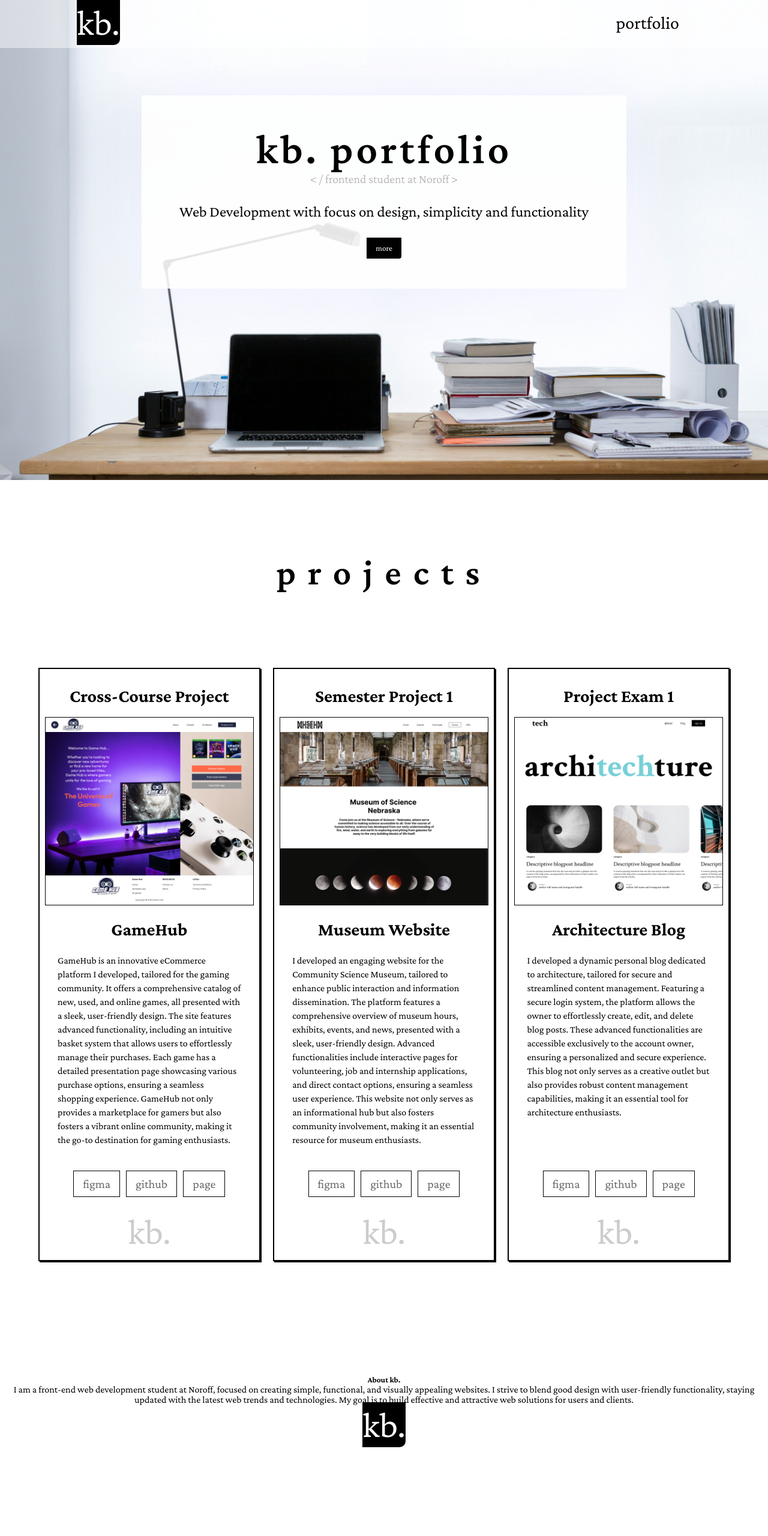
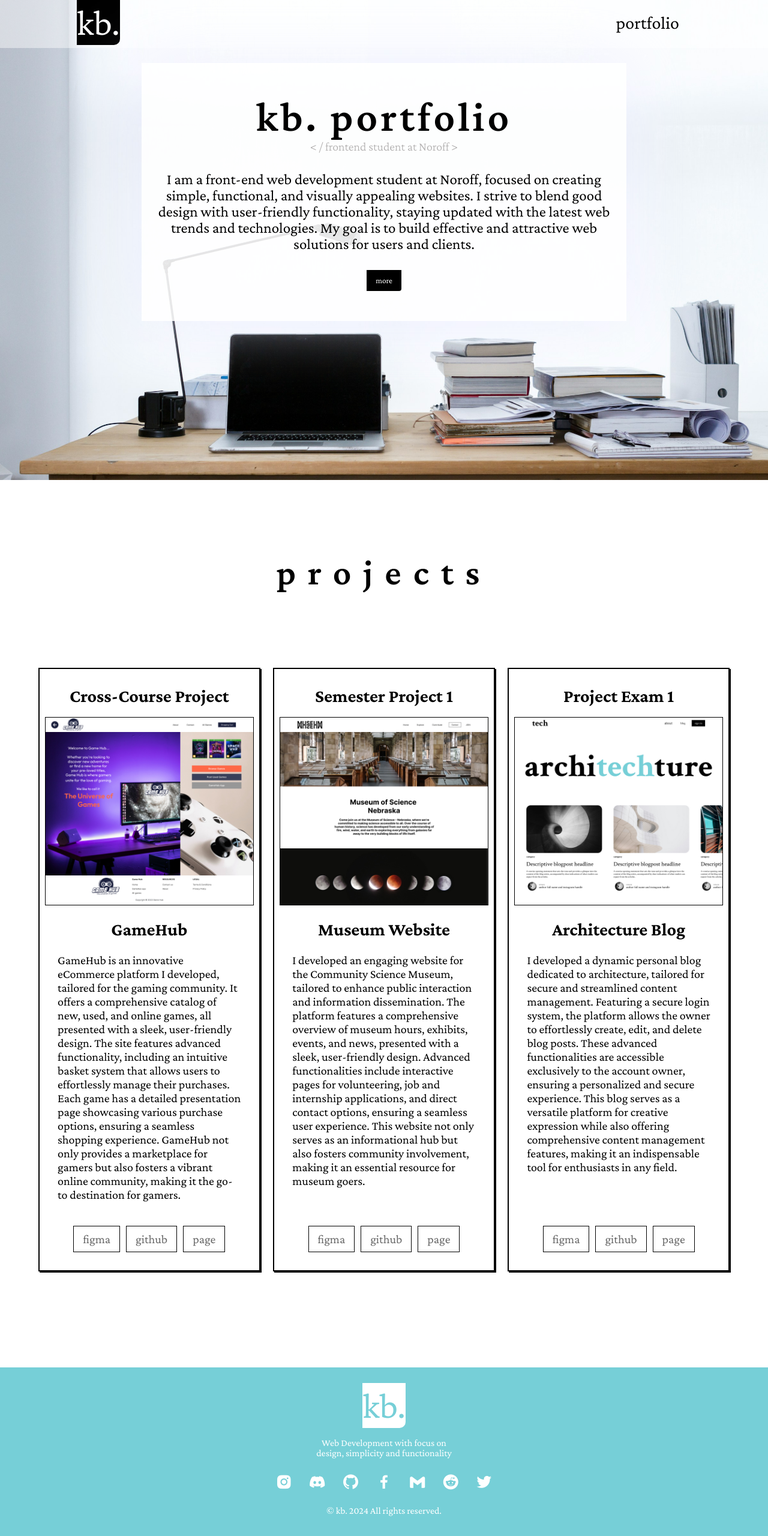
Before and after one commit to KatrBjo/portfolio, a plain HTML site: page index.html in a window 1280 px wide. Shown: the whole page at 60% size. Before the commit the page ends 2438 px from the top, so only its background shows below. Drawn offline with nearby package versions, Linux system fonts and the light colour scheme.

Commit message:
footer design added

```diff
--- a/index.html
+++ b/index.html
@@ -27,7 +27,12 @@
 
          <h2> < / frontend student at Noroff > </h2>
 
-         <p> Web Development with focus on design, simplicity and functionality </p>
+
+         <p>I am a front-end web development student at Noroff,
+            focused on creating simple, functional, and visually appealing websites.
+            I strive to blend good design with user-friendly functionality,
+            staying updated with the latest web trends and technologies.
+            My goal is to build effective and attractive web solutions for users and clients.</p>
 
         <a href="#projects"><button class="button">more</button></a>
 
@@ -54,7 +59,7 @@
             <h4>GameHub</h4>
 
             <p>
-                GameHub is an innovative eCommerce platform I developed, tailored for the gaming community. It offers a comprehensive catalog of new, used, and online games, all presented with a sleek, user-friendly design. The site features advanced functionality, including an intuitive basket system that allows users to effortlessly manage their purchases. Each game has a detailed presentation page showcasing various purchase options, ensuring a seamless shopping experience. GameHub not only provides a marketplace for gamers but also fosters a vibrant online community, making it the go-to destination for gaming enthusiasts.
+                GameHub is an innovative eCommerce platform I developed, tailored for the gaming community. It offers a comprehensive catalog of new, used, and online games, all presented with a sleek, user-friendly design. The site features advanced functionality, including an intuitive basket system that allows users to effortlessly manage their purchases. Each game has a detailed presentation page showcasing various purchase options, ensuring a seamless shopping experience. GameHub not only provides a marketplace for gamers but also fosters a vibrant online community, making it the go-to destination for gamers.
             </p>
 
 
@@ -74,7 +79,7 @@
 
 
 
-            <a href="index.html" class="logo black">kb.</a>
+
 
         </figure>
 
@@ -87,7 +92,7 @@
             <h4> Museum Website </h4>
 
             <p>
-                I developed an engaging website for the Community Science Museum, tailored to enhance public interaction and information dissemination. The platform features a comprehensive overview of museum hours, exhibits, events, and news, presented with a sleek, user-friendly design. Advanced functionalities include interactive pages for volunteering, job and internship applications, and direct contact options, ensuring a seamless user experience. This website not only serves as an informational hub but also fosters community involvement, making it an essential resource for museum enthusiasts.
+                I developed an engaging website for the Community Science Museum, tailored to enhance public interaction and information dissemination. The platform features a comprehensive overview of museum hours, exhibits, events, and news, presented with a sleek, user-friendly design. Advanced functionalities include interactive pages for volunteering, job and internship applications, and direct contact options, ensuring a seamless user experience. This website not only serves as an informational hub but also fosters community involvement, making it an essential resource for museum goers.
             </p>
 
 
@@ -105,7 +110,7 @@
                 </ul>
             </div>
 
-            <a href="index.html" class="logo black">kb.</a>
+
         </figure>
 
         <figure class="project-column">
@@ -116,7 +121,7 @@
             <h4>Architecture Blog</h4>
 
                 <p>
-                    I developed a dynamic personal blog dedicated to architecture, tailored for secure and streamlined content management. Featuring a secure login system, the platform allows the owner to effortlessly create, edit, and delete blog posts. These advanced functionalities are accessible exclusively to the account owner, ensuring a personalized and secure experience. This blog not only serves as a creative outlet but also provides robust content management capabilities, making it an essential tool for architecture enthusiasts.
+                    I developed a dynamic personal blog dedicated to architecture, tailored for secure and streamlined content management. Featuring a secure login system, the platform allows the owner to effortlessly create, edit, and delete blog posts. These advanced functionalities are accessible exclusively to the account owner, ensuring a personalized and secure experience. This blog serves as a versatile platform for creative expression while also offering comprehensive content management features, making it an indispensable tool for enthusiasts in any field.
                 </p>
 
             <div class="card-link">
@@ -130,7 +135,7 @@
                 </ul>
             </div>
 
-            <a href="index.html" class="logo black">kb.</a>
+
         </figure>
 
     </article>
@@ -143,10 +148,21 @@
 
 <footer>
 
-    <h5>About kb.</h5>
-    <p>I am a front-end web development student at Noroff, focused on creating simple, functional, and visually appealing websites. I strive to blend good design with user-friendly functionality, staying updated with the latest web trends and technologies. My goal is to build effective and attractive web solutions for users and clients.</p>
+    <a href="index.html" class="logo">kb.</a>
 
-    <a href="index.html" class="logo">kb.</a>
+    <p> Web Development with focus on <br> design, simplicity and functionality </p>
+
+    <div class="footer-links">
+    <i class='bx bxl-instagram-alt'></i>
+    <i class='bx bxl-discord-alt'></i>
+    <i class='bx bxl-github'></i>
+    <i class='bx bxl-facebook'></i>
+    <i class='bx bxl-gmail'></i>
+    <i class='bx bxl-reddit'></i>
+    <i class='bx bxl-twitter'></i>
+    </div>
+
+    <p>&copy kb. 2024 All rights reserved. </p>
 
 </footer>
 
--- a/style.css
+++ b/style.css
@@ -31,7 +31,7 @@
   .header {
       min-height: 100vh;
       width: 100%;
-      background-image: url(img/freddie-marriage-vSchPA-YA_A-unsplash.jpg);
+      background-image: url(img/freddie-marriage-vSchPA-YA_A-unsplash-3.jpg);
       background-position: bottom;
       background-size: cover;
   }
@@ -196,6 +196,7 @@
 }
 
   .project-column p {
+    font-size: 20px;
       padding: 20px;
       line-height: 23px;
       text-align: left;
@@ -257,14 +258,42 @@
     width: 100%;
     text-align: center;
     padding: 30px 0;
+    background-color: #76CFD7;
   }
 
-  footer h4{
+  footer h5{
+    font-size: 30px;
     margin-bottom: 25px;
     margin-top: 20px;
     font-weight: 600;
+    color: white;
   }
 
+  footer p{
+    margin-bottom: 25px;
+    margin-top: 20px;
+    font-weight: 400;
+    color: white;
+  }
+
+
+
+  .footer-links{
+    width: 100%;
+    font-size: 30px;
+    color: white;
+  }
+
+  footer .logo{
+    width: 100%;
+    font-size: 60px;
+    background-color: white;
+    color: #76CFD7;
+  }
+
+  i{
+    margin: 0 10px;
+  }
 
   /* ----------------------------- */
   /* ------- media queries ------- */
@@ -318,16 +347,49 @@
           flex-direction: column;
       }
 
+      .projects h2 {
+        font-size: 30px;
+        letter-spacing: 10px;
+        font-weight: 600;
+        color: rgb(0, 0, 0);
+    }
+
       .project-column h3 {
-        font-size: 30px;
+        font-size: 20px;
         color: rgb(0, 0, 0);
-        line-height: 100px;
+        line-height: 70px;
     }
 
     .project-column h4 {
-        font-size: 30px;
+        font-size: 20px;
         color: rgb(0, 0, 0);
-        line-height: 40px;
+        line-height: 20px;
+    }
+    .project-column p {
+        font-size: 14px;
+        line-height: 16px;
     }
 
+    .card-link ul li a {
+        font-size: 16px;
+    }
+
+    .footer-links{
+        width: 100%;
+        font-size: 20px;
+        color: white;
+      }
+
+      i{
+        margin: 0 5px;
+      }
+
+      footer .logo{
+        width: 100%;
+        font-size: 40px;
+        background-color: white;
+        color: #76CFD7;
+      }
+
+
   }
```
Also changed, not shown: img/freddie-marriage-vSchPA-YA_A-unsplash-3.jpg (added), img/freddie-marriage-vSchPA-YA_A-unsplash.jpg (deleted), 1 other file.
